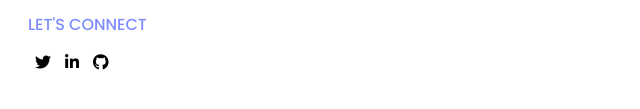
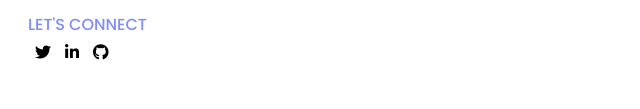
Before and after one commit to ayaderaghul/portfolio, a website: page index.html in a window 1280 px wide. Shown: the part 331-440 px from the top of the page, 0-640 px from the left. Drawn offline with Linux system fonts and the light colour scheme.

Commit message:
add logo, content and style

```diff
--- a/style.css
+++ b/style.css
@@ -121,7 +121,6 @@ h1 {
 }
 
 .social-media {
-  padding: 10px 0px;
   display: flex;
   flex-direction: row;
 }
```
